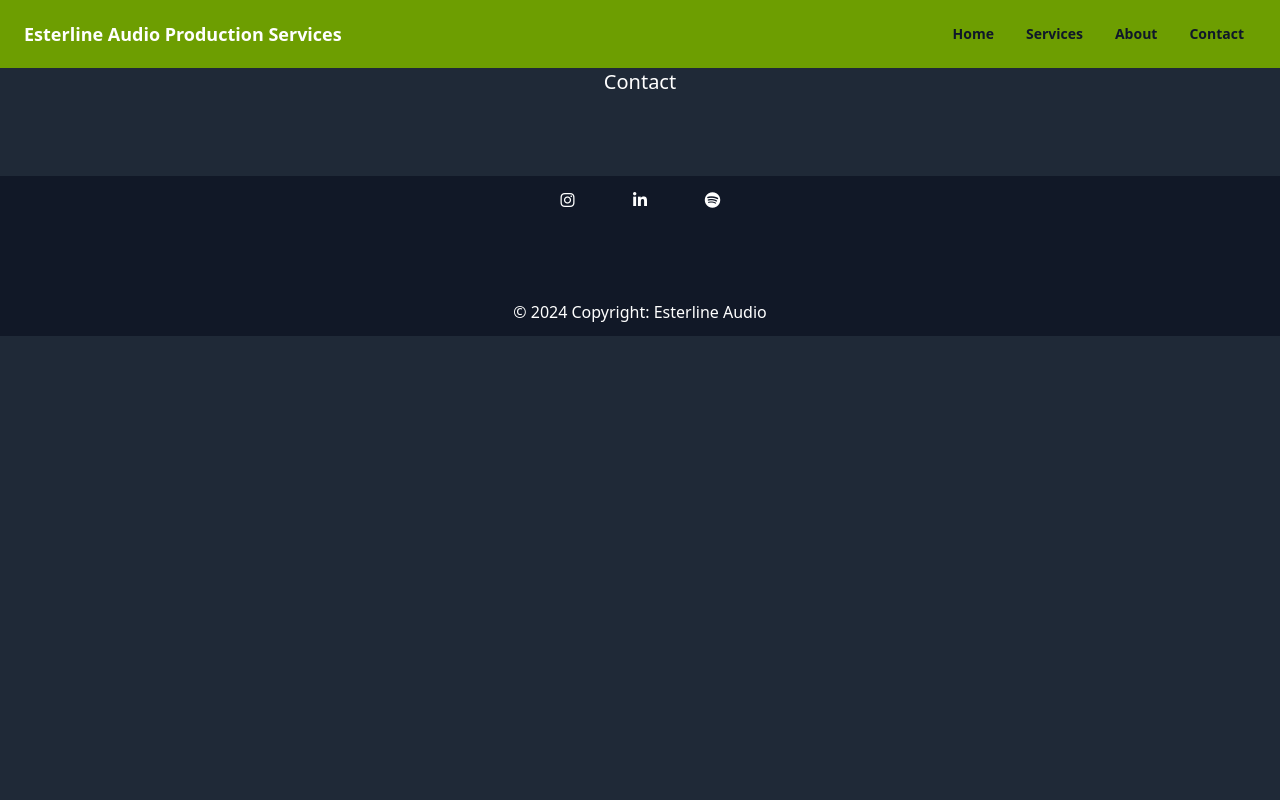
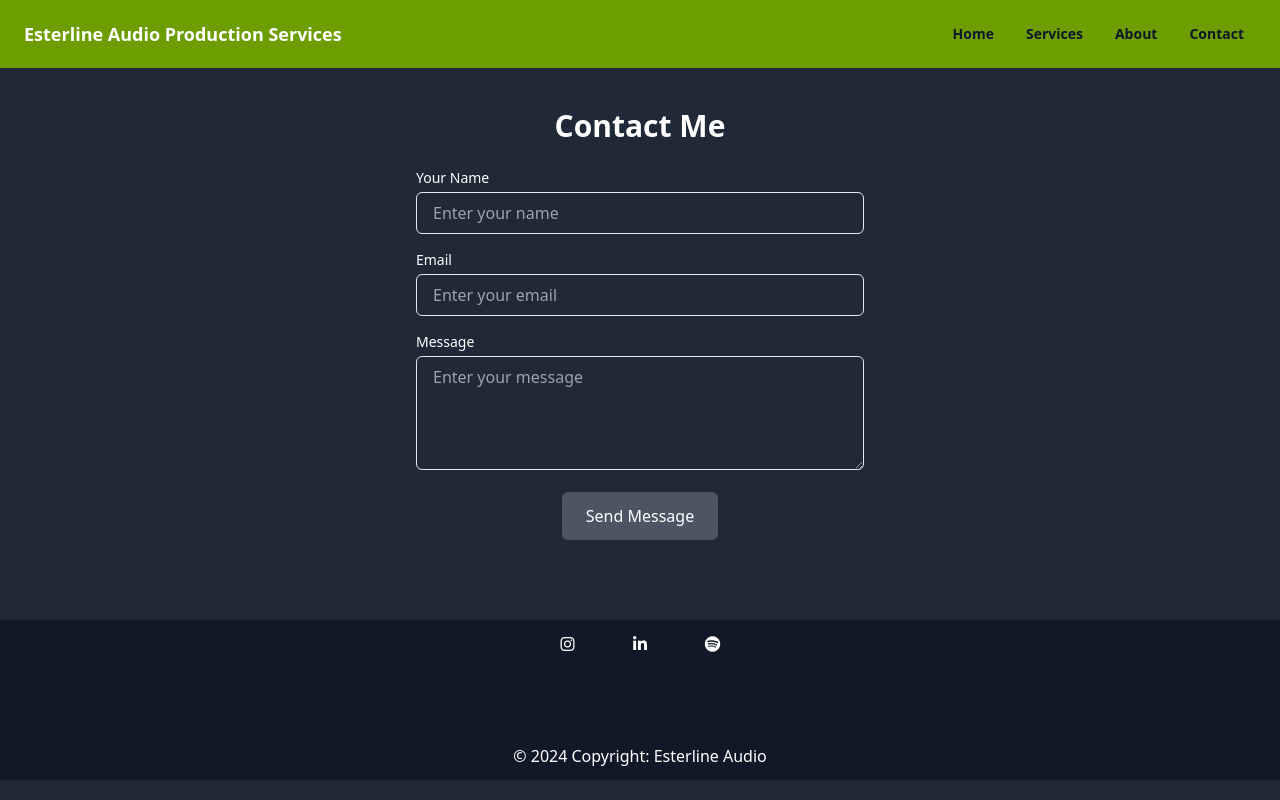
Before and after one commit to bleckocodes/EsterlineAudio, a Nuxt app: page /Contact in a window 1280 px wide. Built offline with nearby package versions, Linux system fonts and the light colour scheme.

Commit message:
Added contact page and hero images

```diff
--- a/components/Header.vue
+++ b/components/Header.vue
@@ -161,7 +161,7 @@
           <li class="group relative w-full overflow-x-visible text-right">
             <a
               class="mx-4 block whitespace-nowrap px-3 py-2 text-sm font-semibold text-slate-900 no-underline transition hover:text-slate-400 dark:hover:text-slate-50"
-              href="/about"
+              href="/About"
             >
               About
             </a>
@@ -169,7 +169,7 @@
           <li class="group relative w-full overflow-x-visible text-right">
             <a
               class="mx-4 block whitespace-nowrap px-3 py-2 text-sm font-semibold text-slate-900 no-underline transition hover:text-slate-400 dark:hover:text-slate-50"
-              href="/contact"
+              href="pages/Contact"
             >
               Contact
             </a>
--- a/components/Hero.vue
+++ b/components/Hero.vue
@@ -2,14 +2,14 @@
   <section class="container mx-auto flex flex-col items-center px-8 pb-36 sm:flex-row-reverse sm:px-12">
     <div class="relative mb-8 w-full sm:mb-0 sm:w-1/2 sm:pl-4 md:pl-16">
       <img
-        alt="Hanging out with friends"
+        alt="Background Image"
         class="absolute inset-0 w-full h-full object-cover"
-        src=""
+        src="/components/images/trees.png"
       />
       <img
         alt="EAPSFullW"
         class="relative z-10 w-full h-full object-cover"
-        src=""
+        src="/components/images/EAPSFullW.png"
       />
     </div>
     <div class="mr-4 w-full text-center sm:w-1/2 sm:text-left">
--- /dev/null
+++ b/components/contactform.vue
@@ -0,0 +1,3 @@
+<template>
+  Contact Forum
+</template>
--- a/pages/Contact.vue
+++ b/pages/Contact.vue
@@ -1,5 +1,59 @@
 <template>
-    <div class="bg-gray-800 text-center text-white">
-        <div class="text-xl">Contact</div>
+    <div >
+
     </div>
+
+
+  <div class="contact-page bg-gray-800 text-white pt-10">
+    <div class="container mx-auto">
+      <h1 class="text-3xl font-semibold mb-6 text-center">Contact Me</h1>
+      <form @submit.prevent="submitForm" class="max-w-md mx-auto">
+        <div class="mb-4">
+          <label for="name" class="block text-sm font-medium">Your Name</label>
+          <input v-model="formData.name" type="text" id="name" name="name" placeholder="Enter your name" class="mt-1 px-4 py-2 w-full border rounded-md bg-gray-800 text-white">
+        </div>
+        <div class="mb-4">
+          <label for="email" class="block text-sm font-medium">Email</label>
+          <input v-model="formData.email" type="email" id="email" name="email" placeholder="Enter your email" class="mt-1 px-4 py-2 w-full border rounded-md bg-gray-800 text-white">
+        </div>
+        <div class="mb-4">
+          <label for="message" class="block text-sm font-medium">Message</label>
+          <textarea v-model="formData.message" id="message" name="message" rows="4" placeholder="Enter your message" class="mt-1 px-4 py-2 w-full border rounded-md bg-gray-800 text-white"></textarea>
+        </div>
+        <div class="text-center">
+          <button type="submit" class="px-6 py-3 bg-gray-600 text-white rounded-md hover:bg-verdun-green transition duration-300">Send Message</button>
+        </div>
+      </form>
+    </div>
+  </div>
 </template>
+
+<script>
+export default {
+  data() {
+    return {
+      formData: {
+        name: '',
+        email: '',
+        message: ''
+      }
+    };
+  },
+  methods: {
+    submitForm() {
+      // You can handle form submission here, e.g., send data to backend or perform validation
+      console.log('Form submitted:', this.formData);
+      // Reset form data after submission
+      this.formData = {
+        name: '',
+        email: '',
+        message: ''
+      };
+    }
+  }
+};
+</script>
+
+<style scoped>
+/* Add your custom styles here if needed */
+</style>
```
